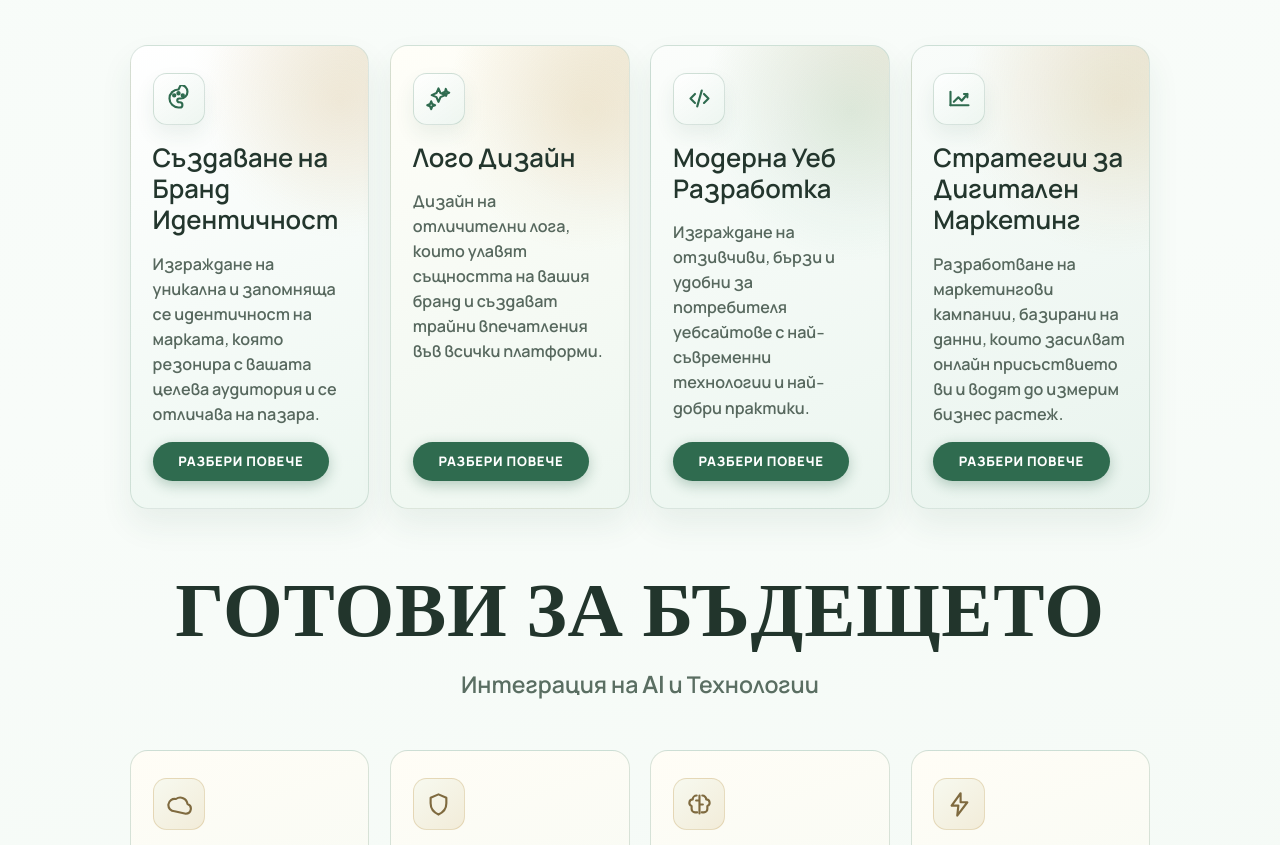
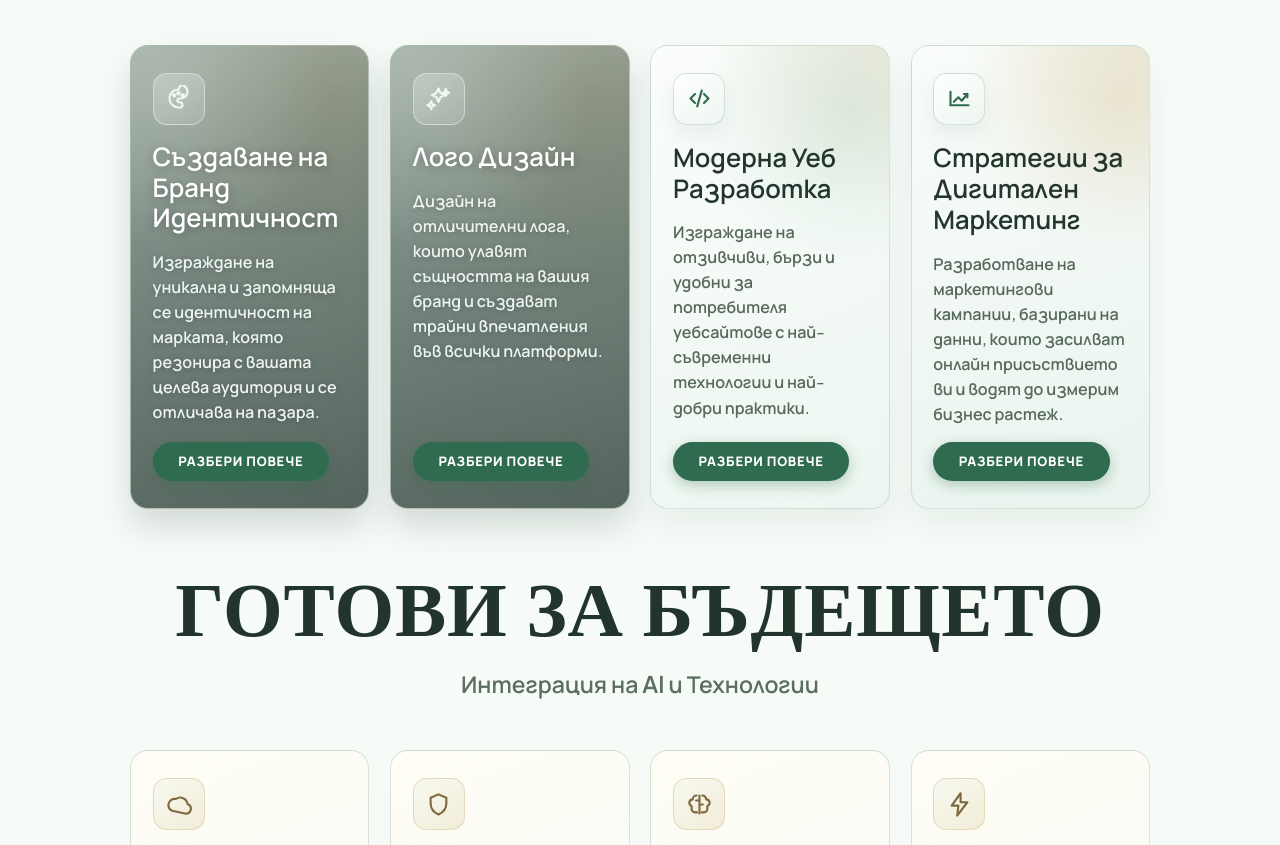
Before and after one commit to Niko5886/ATGroup, a website built with Vite: page index.html in a window 1280 px wide. Shown: the part 1941-2786 px from the top of the page. Built offline with nearby package versions, Linux system fonts and the light colour scheme; files whose address does not match are found by name.

Commit message:
Update service card styles for Brand Identity and Logo Design; add new images

```diff
--- a/src/pages/growth.js
+++ b/src/pages/growth.js
@@ -8,14 +8,14 @@ export function growthPage() {
     </section>
 
     <section class="service-grid service-grid-4 growth-grid">
-      <article class="service-card growth-card growth-card-brand service-card-clickable" data-card-link="/brand-identity" tabindex="0" role="link" aria-label="Създаване на Бранд Идентичност">
+      <article class="service-card service-card-blue service-card-brand-identity service-card-clickable" data-card-link="/brand-identity" tabindex="0" role="link" aria-label="Създаване на Бранд Идентичност">
         ${renderServiceIcon("palette")}
         <h3>Създаване на Бранд Идентичност</h3>
         <p>Изграждане на уникална и запомняща се идентичност на марката, която резонира с вашата целева аудитория и се отличава на пазара.</p>
         <a href="/brand-identity" class="btn-pill" data-link>РАЗБЕРИ ПОВЕЧЕ</a>
       </article>
 
-      <article class="service-card growth-card growth-card-logo service-card-clickable" data-card-link="/logo-design" tabindex="0" role="link" aria-label="Лого Дизайн">
+      <article class="service-card service-card-blue service-card-logo-design service-card-clickable" data-card-link="/logo-design" tabindex="0" role="link" aria-label="Лого Дизайн">
         ${renderServiceIcon("sparkles")}
         <h3>Лого Дизайн</h3>
         <p>Дизайн на отличителни лога, които улавят същността на вашия бранд и създават трайни впечатления във всички платформи.</p>
--- a/src/styles/main.css
+++ b/src/styles/main.css
@@ -651,6 +651,150 @@ a {
   opacity: 0.9;
 }
 
+.service-card-brand-identity {
+  background:
+    linear-gradient(132deg, rgba(28, 59, 45, 0.42), rgba(20, 45, 34, 0.54)),
+    radial-gradient(circle at 84% 12%, rgba(218, 182, 119, 0.34), transparent 50%),
+    url("../assets/images/%D1%81%D1%8A%D0%B7%D0%B4%D0%B0%D0%B2%D0%B0%D0%BD%D0%B5%20%D0%B1%D1%80%D0%B0%D0%BD%D0%B4.jpg") center/cover no-repeat;
+  border-color: rgba(214, 233, 221, 0.42);
+  box-shadow: 0 18px 34px rgba(25, 52, 40, 0.17);
+  color: #f4f8f6;
+  overflow: hidden;
+}
+
+.service-card-brand-identity::before {
+  background:
+    radial-gradient(circle at 18% 10%, rgba(239, 248, 243, 0.18), transparent 34%),
+    linear-gradient(180deg, rgba(255, 255, 255, 0.08), rgba(20, 41, 31, 0.2) 48%, rgba(14, 30, 23, 0.36));
+  content: "";
+  inset: 0;
+  pointer-events: none;
+  position: absolute;
+  z-index: 0;
+  transition: background 0.25s ease;
+}
+
+.service-card-brand-identity:hover::before {
+  background:
+    radial-gradient(circle at 18% 10%, rgba(239, 248, 243, 0.21), transparent 34%),
+    linear-gradient(180deg, rgba(255, 255, 255, 0.1), rgba(20, 41, 31, 0.17) 48%, rgba(14, 30, 23, 0.31));
+}
+
+.service-card-brand-identity > * {
+  position: relative;
+  z-index: 1;
+}
+
+.service-card-brand-identity h3 {
+  color: #ffffff;
+  text-shadow: 0 2px 10px rgba(8, 19, 14, 0.28);
+}
+
+.service-card-brand-identity p {
+  color: rgba(245, 251, 248, 0.95);
+  text-shadow: 0 1px 6px rgba(8, 18, 13, 0.22);
+}
+
+.service-card-brand-identity a {
+  border-top-color: rgba(242, 250, 246, 0.4);
+  color: #f4fbf7;
+}
+
+.service-card-brand-identity a:hover,
+.service-card-brand-identity a:focus {
+  color: #ffffff;
+}
+
+.service-card-brand-identity .card-icon {
+  background: linear-gradient(145deg, rgba(243, 250, 246, 0.3), rgba(236, 246, 240, 0.12));
+  border-color: rgba(233, 244, 238, 0.52);
+}
+
+.service-card-brand-identity .card-icon svg {
+  stroke: #eef8f2;
+}
+
+.service-card-brand-identity:hover {
+  border-color: rgba(232, 245, 238, 0.58);
+  box-shadow: 0 24px 44px rgba(20, 43, 33, 0.24);
+}
+
+.service-card-brand-identity:hover::after {
+  opacity: 0.9;
+}
+
+.service-card-logo-design {
+  background:
+    linear-gradient(132deg, rgba(28, 59, 45, 0.42), rgba(20, 45, 34, 0.54)),
+    radial-gradient(circle at 84% 12%, rgba(218, 182, 119, 0.34), transparent 50%),
+    url("../assets/images/%D0%BB%D0%BE%D0%B3%D0%BE.jpg") center/cover no-repeat;
+  border-color: rgba(214, 233, 221, 0.42);
+  box-shadow: 0 18px 34px rgba(25, 52, 40, 0.17);
+  color: #f4f8f6;
+  overflow: hidden;
+}
+
+.service-card-logo-design::before {
+  background:
+    radial-gradient(circle at 18% 10%, rgba(239, 248, 243, 0.18), transparent 34%),
+    linear-gradient(180deg, rgba(255, 255, 255, 0.08), rgba(20, 41, 31, 0.2) 48%, rgba(14, 30, 23, 0.36));
+  content: "";
+  inset: 0;
+  pointer-events: none;
+  position: absolute;
+  z-index: 0;
+  transition: background 0.25s ease;
+}
+
+.service-card-logo-design:hover::before {
+  background:
+    radial-gradient(circle at 18% 10%, rgba(239, 248, 243, 0.21), transparent 34%),
+    linear-gradient(180deg, rgba(255, 255, 255, 0.1), rgba(20, 41, 31, 0.17) 48%, rgba(14, 30, 23, 0.31));
+}
+
+.service-card-logo-design > * {
+  position: relative;
+  z-index: 1;
+}
+
+.service-card-logo-design h3 {
+  color: #ffffff;
+  text-shadow: 0 2px 10px rgba(8, 19, 14, 0.28);
+}
+
+.service-card-logo-design p {
+  color: rgba(245, 251, 248, 0.95);
+  text-shadow: 0 1px 6px rgba(8, 18, 13, 0.22);
+}
+
+.service-card-logo-design a {
+  border-top-color: rgba(242, 250, 246, 0.4);
+  color: #f4fbf7;
+}
+
+.service-card-logo-design a:hover,
+.service-card-logo-design a:focus {
+  color: #ffffff;
+}
+
+.service-card-logo-design .card-icon {
+  background: linear-gradient(145deg, rgba(243, 250, 246, 0.3), rgba(236, 246, 240, 0.12));
+  border-color: rgba(233, 244, 238, 0.52);
+}
+
+.service-card-logo-design .card-icon svg {
+  stroke: #eef8f2;
+}
+
+.service-card-logo-design:hover {
+  border-color: rgba(232, 245, 238, 0.58);
+  box-shadow: 0 24px 44px rgba(20, 43, 33, 0.24);
+}
+
+.service-card-logo-design:hover::after {
+  opacity: 0.9;
+}
+
 .service-card-vat-registration {
   background:
     linear-gradient(132deg, rgba(18, 37, 29, 0.64), rgba(18, 37, 29, 0.76)),
@@ -1212,8 +1356,9 @@ a {
 
 .growth-card-brand {
   background:
-    radial-gradient(circle at 88% 12%, rgba(201, 169, 106, 0.16), transparent 30%),
-    linear-gradient(160deg, #ffffff, #edf7f1);
+    linear-gradient(160deg, rgba(255, 255, 255, 0.9), rgba(237, 247, 241, 0.9)),
+    radial-gradient(circle at 88% 12%, rgba(201, 169, 106, 0.18), transparent 30%),
+    url("../assets/images/%D1%81%D1%8A%D0%B7%D0%B4%D0%B0%D0%B2%D0%B0%D0%BD%D0%B5%20%D0%B1%D1%80%D0%B0%D0%BD%D0%B4.jpg") center/cover no-repeat;
 }
 
 .growth-card-logo {
@@ -1407,12 +1552,19 @@ a {
     url("../assets/images/%D0%BA%D0%BE%D0%BD%D1%81%D0%95%D0%B2%D1%80%D0%BE%D0%9F%D1%80.jpg") center/cover no-repeat;
 }
 
-.service-detail-hero.brand-identity-hero,
 .service-detail-hero.logo-design-hero {
   background:
-    linear-gradient(120deg, rgba(40, 77, 57, 0.92), rgba(35, 67, 50, 0.9) 48%, rgba(30, 58, 44, 0.9)),
-    radial-gradient(circle at 18% 16%, rgba(201, 169, 106, 0.38), transparent 38%),
-    radial-gradient(circle at 86% 22%, rgba(111, 175, 143, 0.26), transparent 42%);
+    linear-gradient(120deg, rgba(20, 42, 33, 0.72), rgba(18, 37, 29, 0.76)),
+    radial-gradient(circle at 82% 16%, rgba(218, 182, 119, 0.24), transparent 52%),
+    url("../assets/images/%D0%BB%D0%BE%D0%B3%D0%BE.jpg") center/cover no-repeat;
+  box-shadow: 0 24px 44px rgba(26, 55, 41, 0.2);
+}
+
+.service-detail-hero.brand-identity-hero {
+  background:
+    linear-gradient(120deg, rgba(20, 42, 33, 0.72), rgba(18, 37, 29, 0.76)),
+    radial-gradient(circle at 82% 16%, rgba(218, 182, 119, 0.24), transparent 52%),
+    url("../assets/images/%D1%81%D1%8A%D0%B7%D0%B4%D0%B0%D0%B2%D0%B0%D0%BD%D0%B5%20%D0%B1%D1%80%D0%B0%D0%BD%D0%B4.jpg") center/cover no-repeat;
   box-shadow: 0 24px 44px rgba(26, 55, 41, 0.2);
 }
 
@@ -1856,6 +2008,30 @@ a {
 .brand-identity-body .detail-step-copy p,
 .logo-design-body .detail-step-copy p {
   color: #51685d;
+}
+
+.brand-identity-body .service-detail-benefits-media::before {
+  background-image: url("../assets/images/%D0%B1%D1%80%D0%B0%D0%BD%D0%B41.jpg");
+  background-position: center;
+  background-repeat: no-repeat;
+  background-size: cover;
+  filter: grayscale(1);
+}
+
+.brand-identity-body .service-detail-process-media::before {
+  background-image: url("../assets/images/%D0%B1%D1%80%D0%B0%D0%BD%D0%B42.jpg");
+  background-position: center;
+  background-repeat: no-repeat;
+  background-size: cover;
+  filter: grayscale(1);
+}
+
+.brand-identity-body .service-detail-benefits-media::after,
+.brand-identity-body .service-detail-process-media::after {
+  background: linear-gradient(160deg, rgba(22, 44, 35, 0.18), rgba(22, 44, 35, 0.28));
+  border: none;
+  border-radius: 0;
+  inset: 0;
 }
 
 .eu-projects-body {
```
Also changed, not shown: src/assets/images/бранд1.jpg (added), src/assets/images/бранд2.jpg (added), 2 other files.
